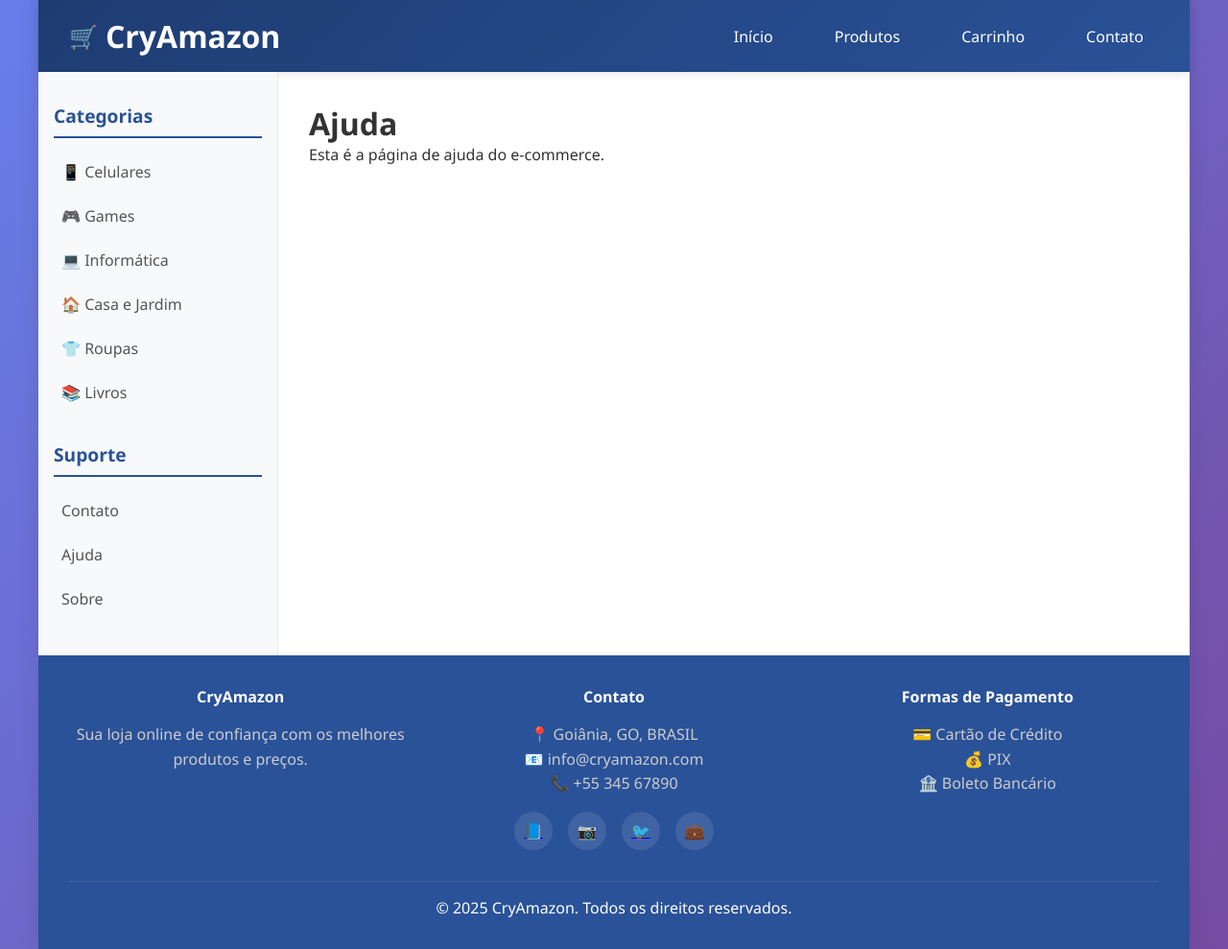
After one commit to Lucasgsr08/Ecommerce-utilizando-Django, a Django app: page /ajuda/ in a window 1280 px wide. The commit adds this page. Shown: the whole page at 96% size. Run offline with Django 5.2, Linux system fonts and the light colour scheme.

Commit message:
apos essas modificaçoes, o botao de ajuda, contato e sobre estao funcionando

```diff
--- /dev/null
+++ b/store/templates/store/ajuda.html
@@ -0,0 +1,5 @@
+{% extends 'store/base.html' %}
+{% block content %}
+  <h1>Ajuda</h1>
+  <p>Esta é a página de ajuda do e-commerce.</p>
+{% endblock %}
--- a/store/templates/store/base.html
+++ b/store/templates/store/base.html
@@ -299,9 +299,9 @@
 
                 <h3 style="margin-top: 2rem;">Suporte</h3>
                 <ul class="category-list">
-                    <li><a href="/contato/">📞 Contato</a></li>
-                    <li><a href="/suporte/">❓ Ajuda</a></li>
-                    <li><a href="/sobre/">ℹ️ Sobre</a></li>
+                    <li><a href="{% url 'store:contato' %}">Contato</a></li>
+                    <li><a href="{% url 'store:ajuda' %}">Ajuda</a></li>
+                    <li><a href="{% url 'store:sobre' %}">Sobre</a></li>
                 </ul>
             </aside>
 
--- /dev/null
+++ b/store/templates/store/contato.html
@@ -0,0 +1,5 @@
+{% extends 'store/base.html' %}
+{% block content %}
+  <h1>Contato</h1>
+  <p>Entre em contato conosco pelo e-mail contato@exemplo.com ou pelo telefone (00) 0000-0000.</p>
+{% endblock %}
--- /dev/null
+++ b/store/templates/store/sobre.html
@@ -0,0 +1,5 @@
+{% extends 'store/base.html' %}
+{% block content %}
+  <h1>Sobre Nós</h1>
+  <p>Somos uma loja online dedicada a oferecer os melhores produtos para você.</p>
+{% endblock %}
--- a/store/urls.py
+++ b/store/urls.py
@@ -1,12 +1,18 @@
-# store/urls.py
-
 from django.urls import path
 from . import views
 
 app_name = 'store'
 
 urlpatterns = [
+
+        # Novas rotas
+    path('contato/', views.contato, name='contato'),
+    path('ajuda/', views.ajuda, name='ajuda'),
+    path('sobre/', views.sobre, name='sobre'),
+
+
     path('', views.product_list, name='product_list'),
     path('<slug:category_slug>/', views.product_list, name='product_list_by_category'),
     path('<int:id>/<slug:slug>/', views.product_detail, name='product_detail'),
+
 ]
--- a/store/views.py
+++ b/store/views.py
@@ -1,7 +1,5 @@
-# store/views.py
-
 from django.shortcuts import render, get_object_or_404
-from .models import Category, Product
+from .models import Product, Category
 
 def product_list(request, category_slug=None):
     category = None
@@ -10,17 +8,23 @@ def product_list(request, category_slug=None):
     if category_slug:
         category = get_object_or_404(Category, slug=category_slug)
         products = products.filter(category=category)
-    return render(request,
-                          'store/product/list.html',
-                          {'category': category,
-                           'categories': categories,
-                           'products': products})
+    return render(request, 'store/product/list.html', {
+        'category': category,
+        'categories': categories,
+        'products': products
+    })
 
 def product_detail(request, id, slug):
-    product = get_object_or_404(Product,
-                                        id=id,
-                                        slug=slug,
-                                        available=True)
-    return render(request,
-                          'store/product/detail.html',
-                          {'product': product})
+    product = get_object_or_404(Product, id=id, slug=slug, available=True)
+    return render(request, 'store/product/detail.html', {
+        'product': product
+    })
+
+def ajuda(request):
+    return render(request, 'store/ajuda.html')
+
+def sobre(request):
+    return render(request, 'store/sobre.html')
+
+def contato(request):
+    return render(request, 'store/contato.html')
```
Also changed, not shown: db.sqlite3.
